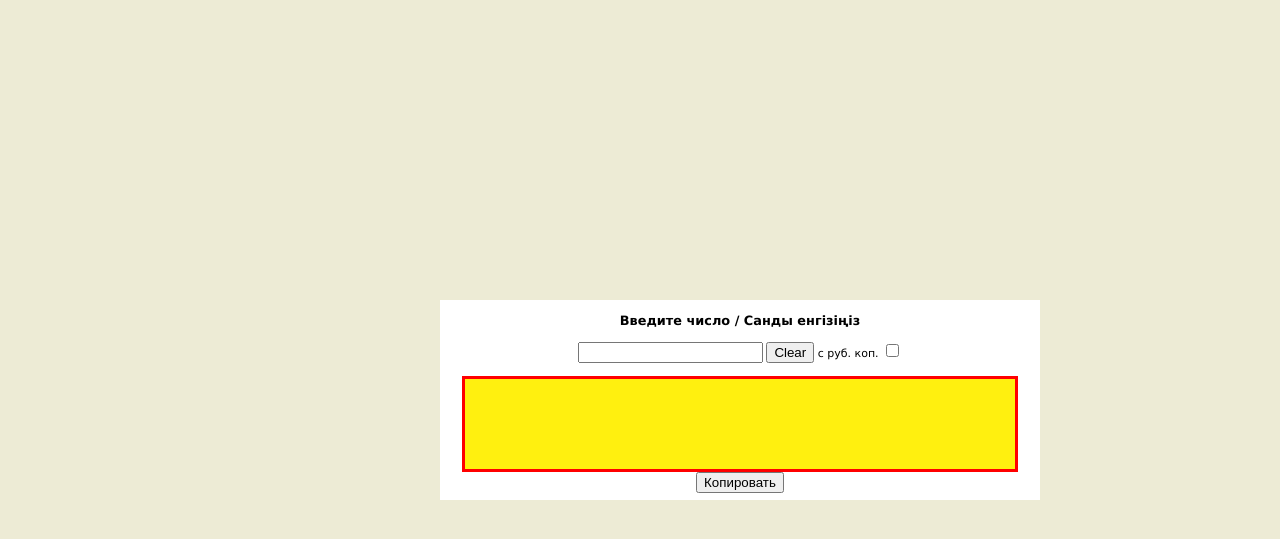
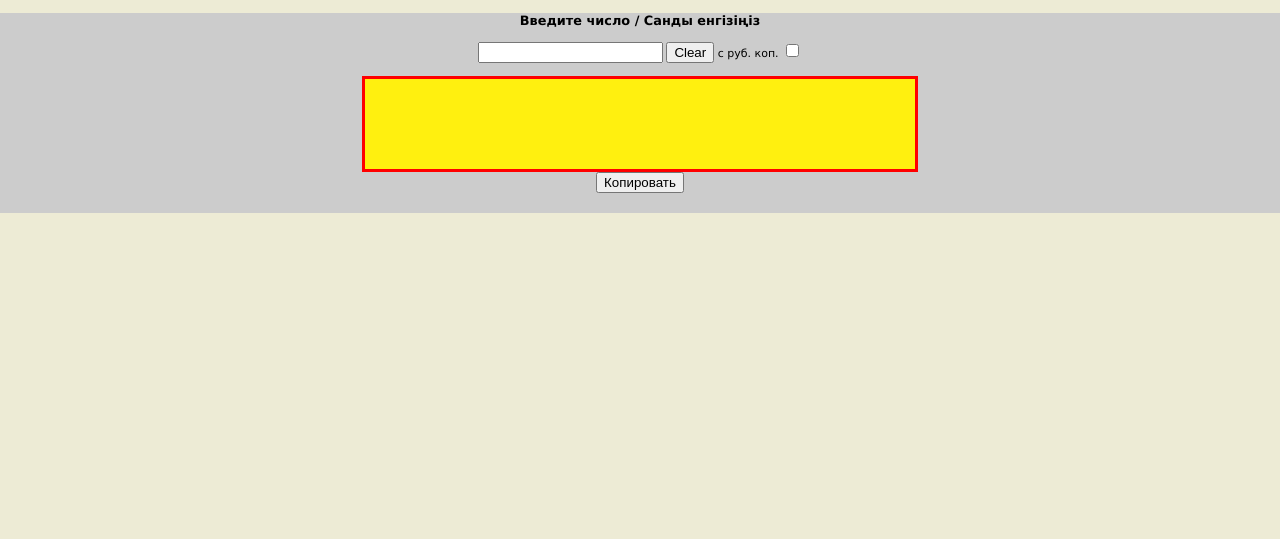
Before and after one commit to trmk1/kaz_num.github.io, a PHP site: page / in a window 1280 px wide. Shown: the top 539 px of the page. Run offline with PHP 8.4, Linux system fonts and the light colour scheme.

Commit message:
Update style.css

```diff
--- a/style.css
+++ b/style.css
@@ -17,16 +17,11 @@
 }
 
 #container {
-width:600px; /*Ширина блока*/
-height:200px; /*Высота блока*/
-margin:0 auto;
-overflow:visible;
-position:absolute;
-left:50%;
-top:50%;
-margin-left:-200px; /*Смещаем блок на половину всей ширины влево*/
-margin-top:-100px; /*Смещаем блок на половину высоты вверх*/
-background:#ffffff;
+ margin:0 auto;/*Центрирование блока*/
+	background:#ccc;/*Цвет блока*/
+	max-width:1280px;/*Максимальная ширина при больших разрешениях*/
+	min-width:940px;/*Минимальная ширина при маленьких разрешениях*/
+	width:auto;/*Ширина в зависимости от разрешения экрана*/
 }
 .main {
     height:100%;
```
